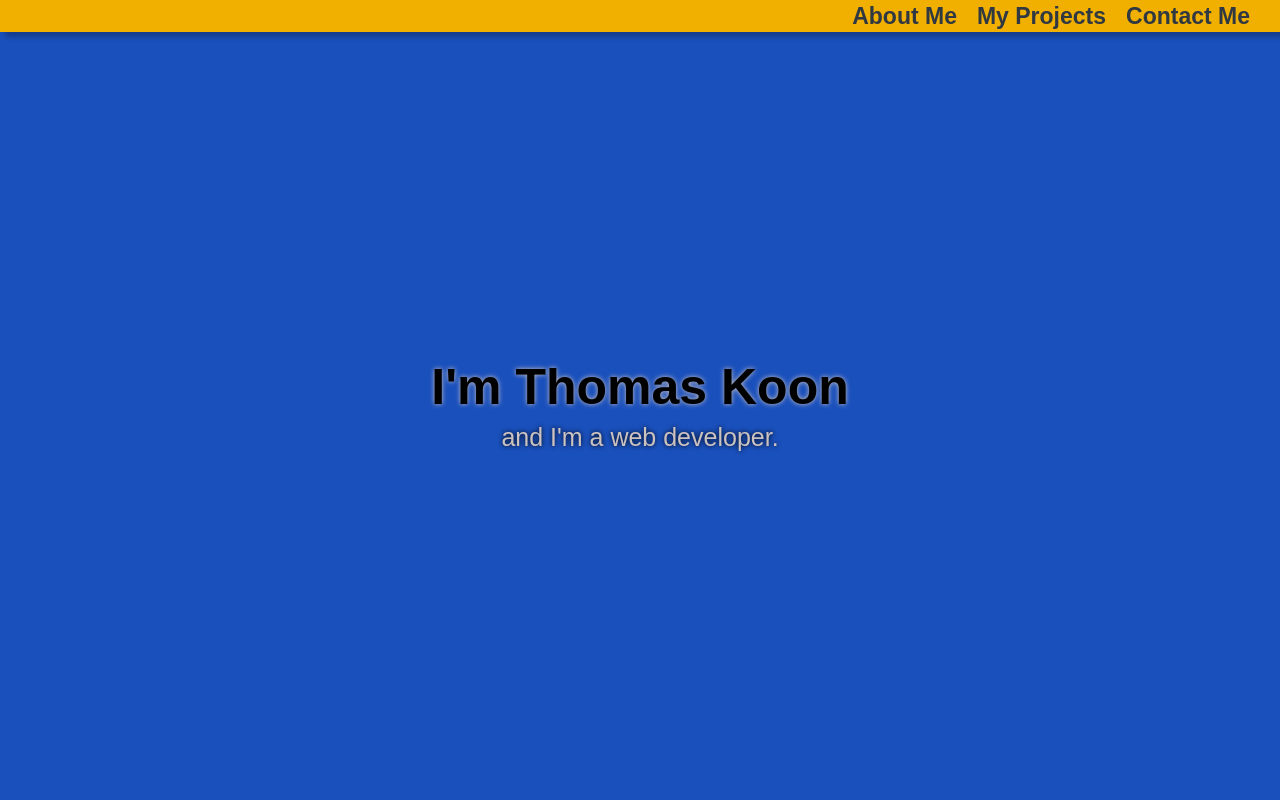
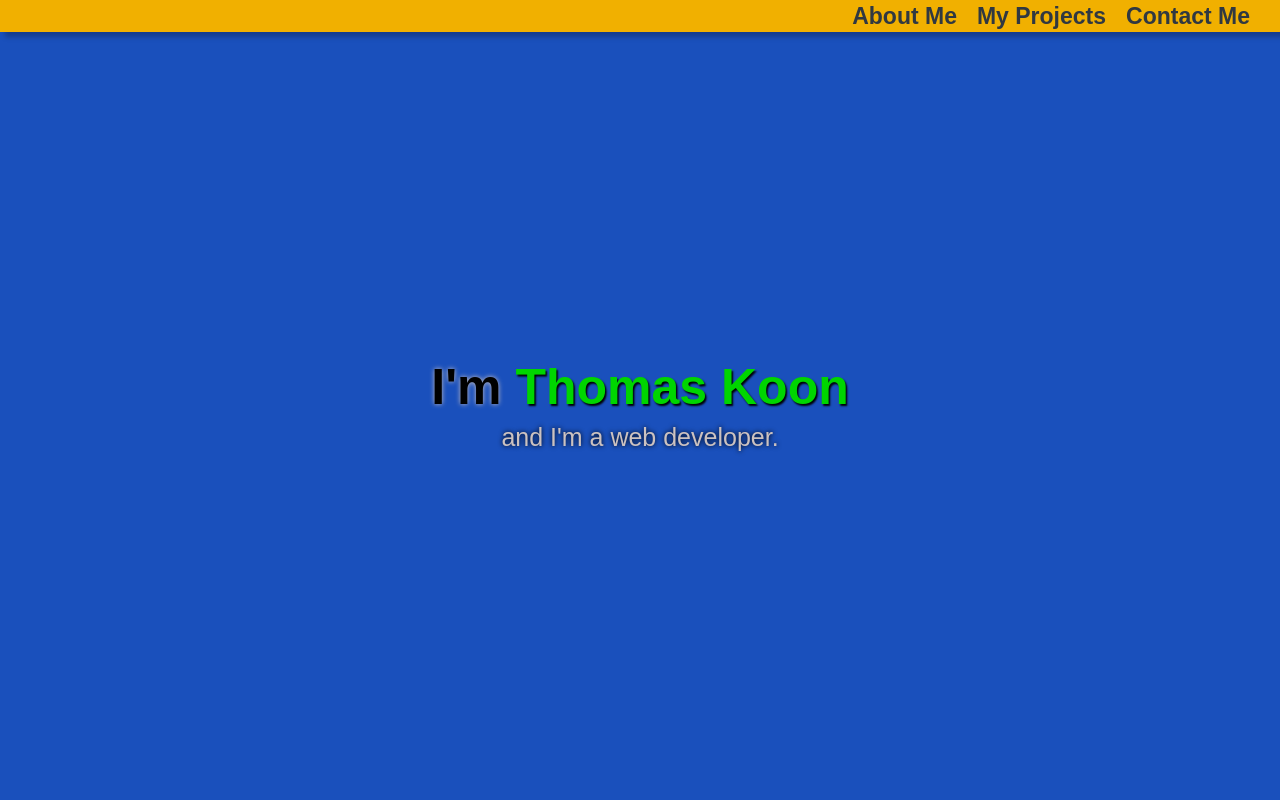
Before and after one commit to KingPhoenixEmbers/FreeCodeCamp-Projects, a plain HTML site: page index.html in a window 1280 px wide. Shown: the top 800 px of the page. Drawn offline with Linux system fonts and the light colour scheme.

Commit message:
Adjusting name to be more colorful and bold.

```diff
--- a/build-a-portfolio.css
+++ b/build-a-portfolio.css
@@ -101,12 +101,10 @@ ul {
   text-shadow: 0 0 5px black;
 }
 
-/*
 .welcome-section .name {
   color: #00d500;
   text-shadow: 1.5px 1.5px 2px black;
 }
-*/
 
 .projects-section {
   padding: 15px;
--- a/index.html
+++ b/index.html
@@ -30,7 +30,7 @@
 
   <section id="welcome-section" class="welcome-section">
     <a href="top"></a>
-    <h1>I'm Thomas Koon</h1>
+    <h1>I'm <b class="name">Thomas Koon</b></h1>
     <p><!--I'm <b class="name">Thomas Koon</b>--> and I'm a web developer.</p>
   </section>
 
```
